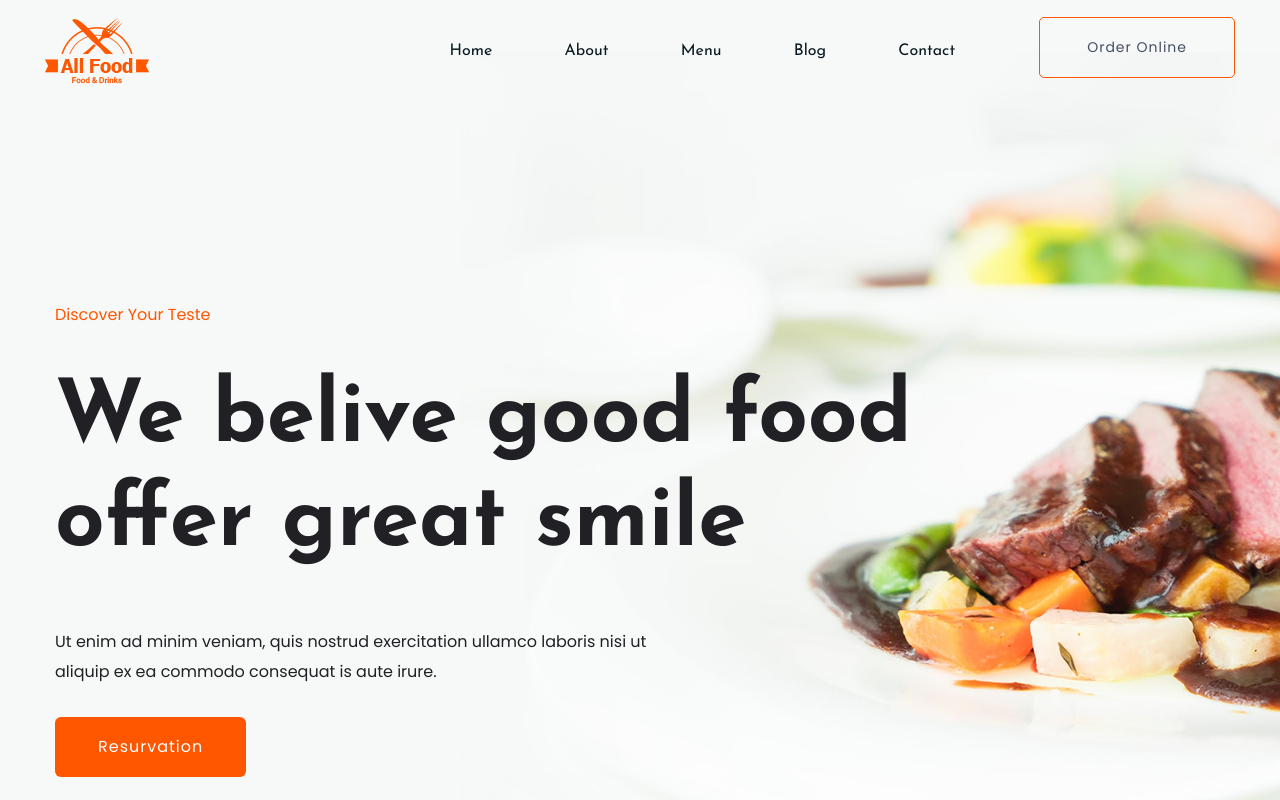
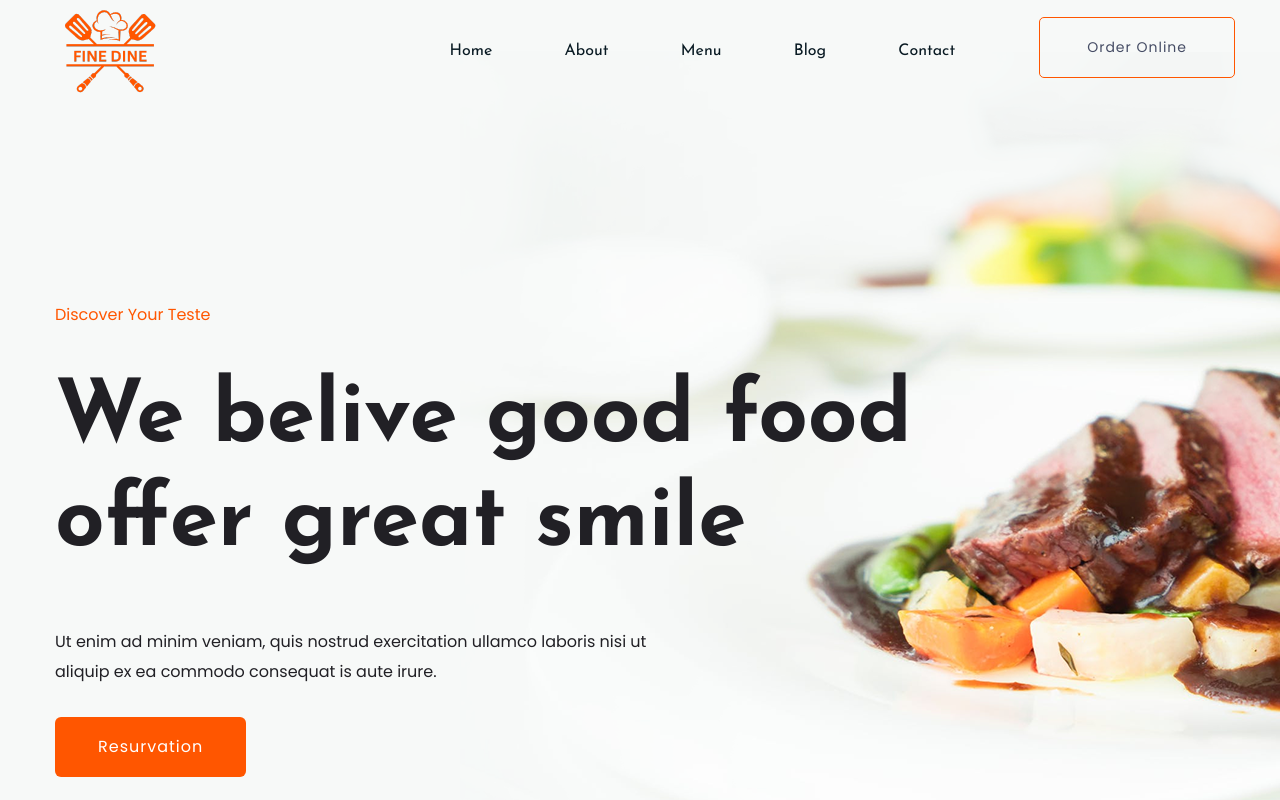
Before and after one commit to Digital-Hafiz/restaurant-seo-project, a plain HTML site: page index.html in a window 1280 px wide. Shown: the top 800 px of the page. Drawn offline with Linux system fonts and the light colour scheme; files whose address does not match are found by name.

Commit message:
Update Favicon & logos & preloader

```diff
--- a/index.html
+++ b/index.html
@@ -1,11 +1,11 @@
 <!DOCTYPE html><html class="no-js" lang="zxx"><head>
     <meta charset="utf-8">
     <meta http-equiv="x-ua-compatible" content="ie=edge">
-    <title>Best Restaurants in Lahore for Couples</title>
+    <title>Best Restaurants in Lahore for Couples | Fine Dine</title>
     <meta name="description" content="Experience the best restaurants in Lahore for couples with romantic ambiance, fine dining, and perfect settings for unforgettable evenings.">
     <meta name="viewport" content="width=device-width, initial-scale=1">
     <link rel="manifest" href="site.webmanifest">
-    <link rel="shortcut icon" type="image/x-icon" href="images/favicon.ico">
+    <link rel="shortcut icon" type="image/x-icon" href="images/favicon.png">
 
 
     <!-- Search Console -->
@@ -35,7 +35,7 @@
             <div class="preloader-inner position-relative">
                 <div class="preloader-circle"></div>
                 <div class="preloader-img pere-text">
-                    <img src="images/logo.png" alt="">
+                    <img src="images/fine-dine-preloder.png" alt="">
                 </div>
             </div>
         </div>
@@ -50,7 +50,7 @@
                             <!-- Logo -->
                             <div class="col-xl-2 col-lg-2 col-md-1">
                                 <div class="logo">
-                                    <a href="index.html"><img src="images/logo.png" alt=""></a>
+                                    <a href="index.html"><img src="images/fine-dine-logo.png" alt=""></a>
                                 </div>
                             </div>
                             <div class="col-xl-10 col-lg-10 col-md-10">
@@ -700,7 +700,7 @@
                             <div class="single-footer-caption mb-50">
                                 <!-- logo -->
                                 <div class="footer-logo">
-                                    <a href="index.html"><img src="images/logo2_footer.png" alt=""></a>
+                                    <a href="index.html"><img src="images/fine-dine-logo.png" alt=""></a>
                                 </div>
                             </div>
                         </div>
```
Also changed, not shown: images/favicon.ico (deleted), images/favicon.png (added), images/fine-dine-logo.png (added), images/fine-dine-preloder.png (added), images/logo.png (deleted), images/logo2_footer.png (deleted).
